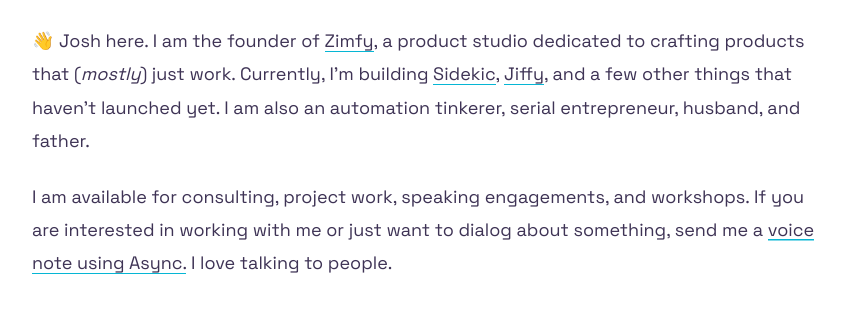
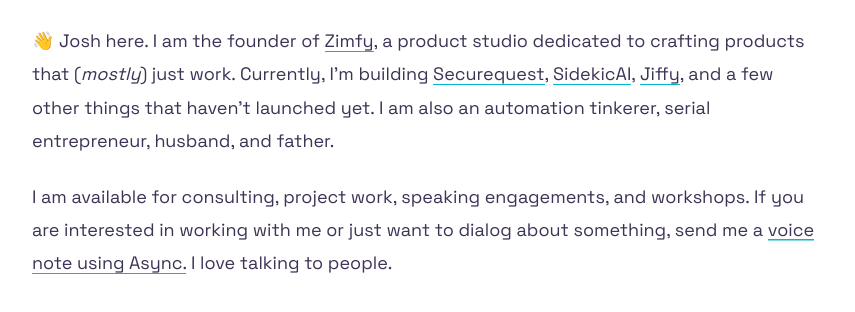
Before and after one commit to joshcirre/joshcirre, an Astro site: page / in a window 1280 px wide. Shown: the part 174-486 px from the top of the page, without its empty margins (212-1067 px from the left). Built offline with nearby package versions, Linux system fonts and the light colour scheme; Astro itself is replaced by a stand-in of ours.

Commit message:
update to intro

```diff
--- a/src/components/Intro.astro
+++ b/src/components/Intro.astro
@@ -19,7 +19,7 @@
   </div>
   <div>
     <p class="mb-5">
-        👋 Josh here. I am the founder of <a href="https://zimfy.co">Zimfy</a>, a product studio dedicated to crafting products that (<span class="italic">mostly</span>) just work. Currently, I'm building <a href="https://sidekic.zimfy.co">Sidekic</a>, <a href="https://learnwithjiffy.com">Jiffy</a>, and a few other things that haven't launched yet. I am also an automation tinkerer, serial entrepreneur, husband, and father.
+        👋 Josh here. I am the founder of <a href="https://zimfy.co">Zimfy</a>, a product studio dedicated to crafting products that (<span class="italic">mostly</span>) just work. Currently, I'm building <a href="https://securequest.io">Securequest</a>, <a href="https://sidekicai.com">SidekicAI</a>, <a href="https://learnwithjiffy.com">Jiffy</a>, and a few other things that haven't launched yet. I am also an automation tinkerer, serial entrepreneur, husband, and father.
     </p>
     <p>
       I am available for consulting, project work, speaking engagements, and workshops. If you are interested in working with me or just want to dialog about something, send me a <a href="https://async.com/joshcirre">voice note using Async.</a> I love talking to people.
```
